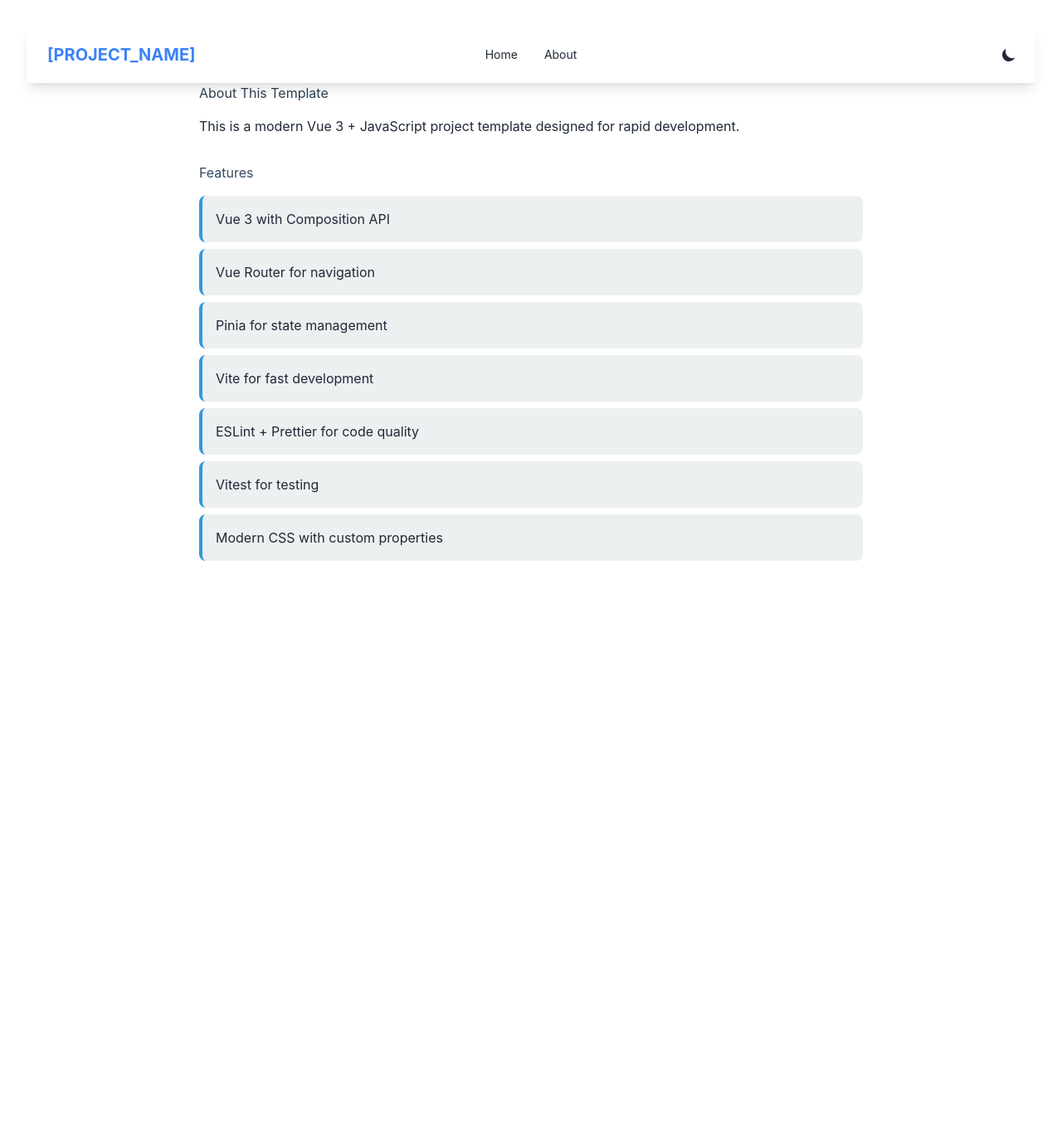
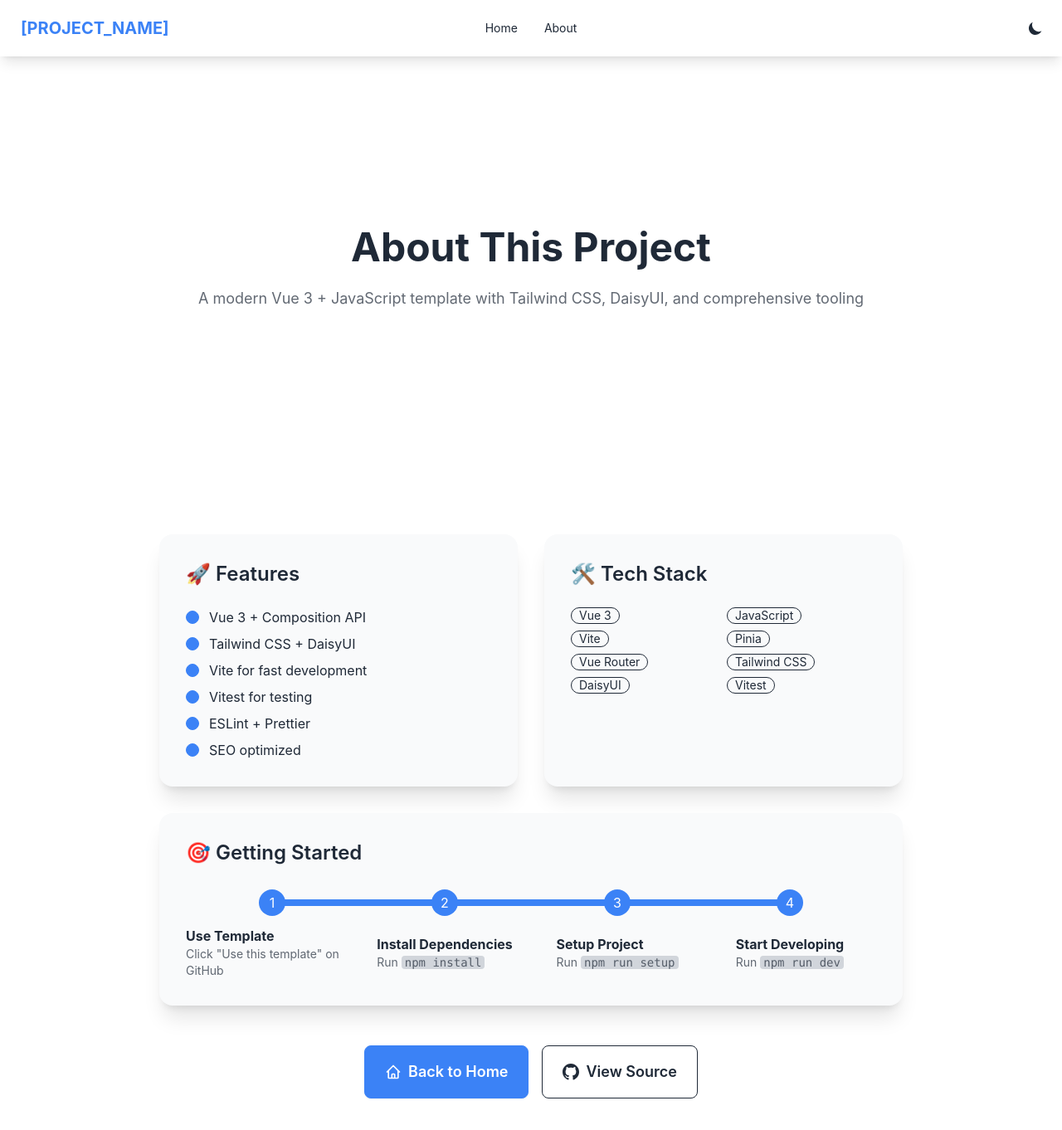
Before and after one commit to peterbenoit/ProjectTemplate2025, a Vue app: page /about in a window 1280 px wide. Shown: the top 1362 px of the page at 83% size. Before the commit the page ends 800 px from the top, so only its background shows below. Built offline with nearby package versions, Linux system fonts and the light colour scheme.

Commit message:
feat: Revamp About.vue with enhanced layout, features, and getting started instructions

```diff
--- a/src/views/About.vue
+++ b/src/views/About.vue
@@ -1,23 +1,131 @@
 <template>
-	<div class="about">
+	<div class="min-h-screen bg-base-100">
 		<AppHeader />
-		<main class="main-content">
-			<h1>About This Template</h1>
-			<p>
-				This is a modern Vue 3 + JavaScript project template designed for rapid development.
-			</p>
+		<main class="container mx-auto px-4 py-8">
+			<section class="hero min-h-[60vh] flex items-center justify-center">
+				<div class="hero-content text-center animate-fade-in">
+					<div class="max-w-4xl">
+						<h1 class="text-5xl font-bold text-base-content mb-6">About This Project</h1>
+						<p class="text-lg text-base-content/70 mb-8">
+							A modern Vue 3 + JavaScript template with Tailwind CSS, DaisyUI, and comprehensive tooling
+						</p>
+					</div>
+				</div>
+			</section>
 
-			<section class="features">
-				<h2>Features</h2>
-				<ul>
-					<li>Vue 3 with Composition API</li>
-					<li>Vue Router for navigation</li>
-					<li>Pinia for state management</li>
-					<li>Vite for fast development</li>
-					<li>ESLint + Prettier for code quality</li>
-					<li>Vitest for testing</li>
-					<li>Modern CSS with custom properties</li>
-				</ul>
+			<section class="py-16">
+				<div class="max-w-4xl mx-auto">
+					<div class="grid md:grid-cols-2 gap-8">
+						<!-- Features Card -->
+						<div class="card bg-base-200 shadow-xl">
+							<div class="card-body">
+								<h2 class="card-title text-2xl mb-4">🚀 Features</h2>
+								<ul class="space-y-2">
+									<li class="flex items-center">
+										<div class="badge badge-primary badge-sm mr-3"></div>
+										Vue 3 + Composition API
+									</li>
+									<li class="flex items-center">
+										<div class="badge badge-primary badge-sm mr-3"></div>
+										Tailwind CSS + DaisyUI
+									</li>
+									<li class="flex items-center">
+										<div class="badge badge-primary badge-sm mr-3"></div>
+										Vite for fast development
+									</li>
+									<li class="flex items-center">
+										<div class="badge badge-primary badge-sm mr-3"></div>
+										Vitest for testing
+									</li>
+									<li class="flex items-center">
+										<div class="badge badge-primary badge-sm mr-3"></div>
+										ESLint + Prettier
+									</li>
+									<li class="flex items-center">
+										<div class="badge badge-primary badge-sm mr-3"></div>
+										SEO optimized
+									</li>
+								</ul>
+							</div>
+						</div>
+
+						<!-- Stack Card -->
+						<div class="card bg-base-200 shadow-xl">
+							<div class="card-body">
+								<h2 class="card-title text-2xl mb-4">🛠️ Tech Stack</h2>
+								<div class="grid grid-cols-2 gap-2">
+									<div class="badge badge-outline">Vue 3</div>
+									<div class="badge badge-outline">JavaScript</div>
+									<div class="badge badge-outline">Vite</div>
+									<div class="badge badge-outline">Pinia</div>
+									<div class="badge badge-outline">Vue Router</div>
+									<div class="badge badge-outline">Tailwind CSS</div>
+									<div class="badge badge-outline">DaisyUI</div>
+									<div class="badge badge-outline">Vitest</div>
+								</div>
+							</div>
+						</div>
+					</div>
+
+					<!-- Getting Started -->
+					<div class="card bg-base-200 shadow-xl mt-8">
+						<div class="card-body">
+							<h2 class="card-title text-2xl mb-4">🎯 Getting Started</h2>
+							<div class="steps steps-vertical lg:steps-horizontal">
+								<div class="step step-primary">
+									<div class="text-left">
+										<h3 class="font-bold">Use Template</h3>
+										<p class="text-sm text-base-content/70">Click "Use this template" on GitHub</p>
+									</div>
+								</div>
+								<div class="step step-primary">
+									<div class="text-left">
+										<h3 class="font-bold">Install Dependencies</h3>
+										<p class="text-sm text-base-content/70">Run <code
+												class="bg-base-300 px-1 rounded">npm install</code></p>
+									</div>
+								</div>
+								<div class="step step-primary">
+									<div class="text-left">
+										<h3 class="font-bold">Setup Project</h3>
+										<p class="text-sm text-base-content/70">Run <code
+												class="bg-base-300 px-1 rounded">npm run setup</code></p>
+									</div>
+								</div>
+								<div class="step step-primary">
+									<div class="text-left">
+										<h3 class="font-bold">Start Developing</h3>
+										<p class="text-sm text-base-content/70">Run <code
+												class="bg-base-300 px-1 rounded">npm run dev</code></p>
+									</div>
+								</div>
+							</div>
+						</div>
+					</div>
+
+					<!-- Actions -->
+					<div class="text-center mt-12">
+						<div class="flex flex-col sm:flex-row gap-4 justify-center">
+							<router-link to="/" class="btn btn-primary btn-lg">
+								<svg xmlns="http://www.w3.org/2000/svg" class="h-5 w-5" fill="none" viewBox="0 0 24 24"
+									stroke="currentColor">
+									<path stroke-linecap="round" stroke-linejoin="round" stroke-width="2"
+										d="M3 12l2-2m0 0l7-7 7 7M5 10v10a1 1 0 001 1h3m10-11l2 2m-2-2v10a1 1 0 01-1 1h-3m-6 0a1 1 0 001-1v-4a1 1 0 011-1h2a1 1 0 011 1v4a1 1 0 001 1m-6 0h6" />
+								</svg>
+								Back to Home
+							</router-link>
+							<a href="https://github.com/peterbenoit/ProjectTemplate2025" target="_blank"
+								rel="noopener noreferrer" class="btn btn-outline btn-lg">
+								<svg xmlns="http://www.w3.org/2000/svg" class="h-5 w-5" fill="currentColor"
+									viewBox="0 0 24 24">
+									<path
+										d="M12 0c-6.626 0-12 5.373-12 12 0 5.302 3.438 9.8 8.207 11.387.599.111.793-.261.793-.577v-2.234c-3.338.726-4.033-1.416-4.033-1.416-.546-1.387-1.333-1.756-1.333-1.756-1.089-.745.083-.729.083-.729 1.205.084 1.839 1.237 1.839 1.237 1.07 1.834 2.807 1.304 3.492.997.107-.775.418-1.305.762-1.604-2.665-.305-5.467-1.334-5.467-5.931 0-1.311.469-2.381 1.236-3.221-.124-.303-.535-1.524.117-3.176 0 0 1.008-.322 3.301 1.23.957-.266 1.983-.399 3.003-.404 1.02.005 2.047.138 3.006.404 2.291-1.552 3.297-1.23 3.297-1.23.653 1.653.242 2.874.118 3.176.77.84 1.235 1.911 1.235 3.221 0 4.609-2.807 5.624-5.479 5.921.43.372.823 1.102.823 2.222v3.293c0 .319.192.694.801.576 4.765-1.589 8.199-6.086 8.199-11.386 0-6.627-5.373-12-12-12z" />
+								</svg>
+								View Source
+							</a>
+						</div>
+					</div>
+				</div>
 			</section>
 		</main>
 	</div>
@@ -26,10 +134,6 @@
 <script>
 import Header from '../components/Header.vue';
 
-/**
- * About View Component
- * Information about the project template
- */
 export default {
 	name: 'About',
 	components: {
@@ -39,39 +143,5 @@ export default {
 </script>
 
 <style scoped>
-.about {
-	padding: 2rem;
-}
-
-.main-content {
-	max-width: 800px;
-	margin: 0 auto;
-}
-
-.about h1 {
-	color: #2c3e50;
-	margin-bottom: 1rem;
-}
-
-.features {
-	margin-top: 2rem;
-}
-
-.features h2 {
-	color: #34495e;
-	margin-bottom: 1rem;
-}
-
-.features ul {
-	list-style-type: none;
-	padding: 0;
-}
-
-.features li {
-	background: #ecf0f1;
-	margin: 0.5rem 0;
-	padding: 1rem;
-	border-radius: 8px;
-	border-left: 4px solid #3498db;
-}
+/* No custom styles needed - using Tailwind/DaisyUI classes */
 </style>
```
